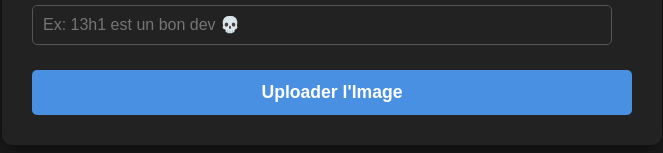
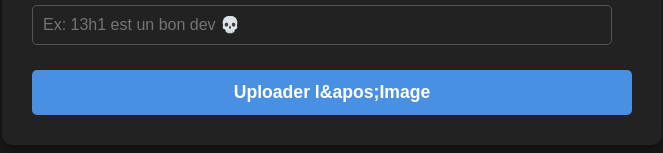
Before and after one commit to 13h1/Sybau-Image-host, a Next.js app: page / in a window 1280 px wide. Shown: the part 1016-1169 px from the top of the page, without its empty margins (308-971 px from the left). Built offline with nearby package versions, Linux system fonts and the light colour scheme.

Commit message:
Update index.js

```diff
--- a/pages/index.js
+++ b/pages/index.js
@@ -287,7 +287,7 @@ export default function Home() {
           disabled={loading}
           className="upload-button"
         >
-          {loading ? 'Uploader en cours...' : 'Uploader l\'Image'} {/* Cette apostrophe était déjà correcte */}
+          {loading ? 'Uploader en cours...' : 'Uploader l&apos;Image'}
         </button>
       </form>
 
```
